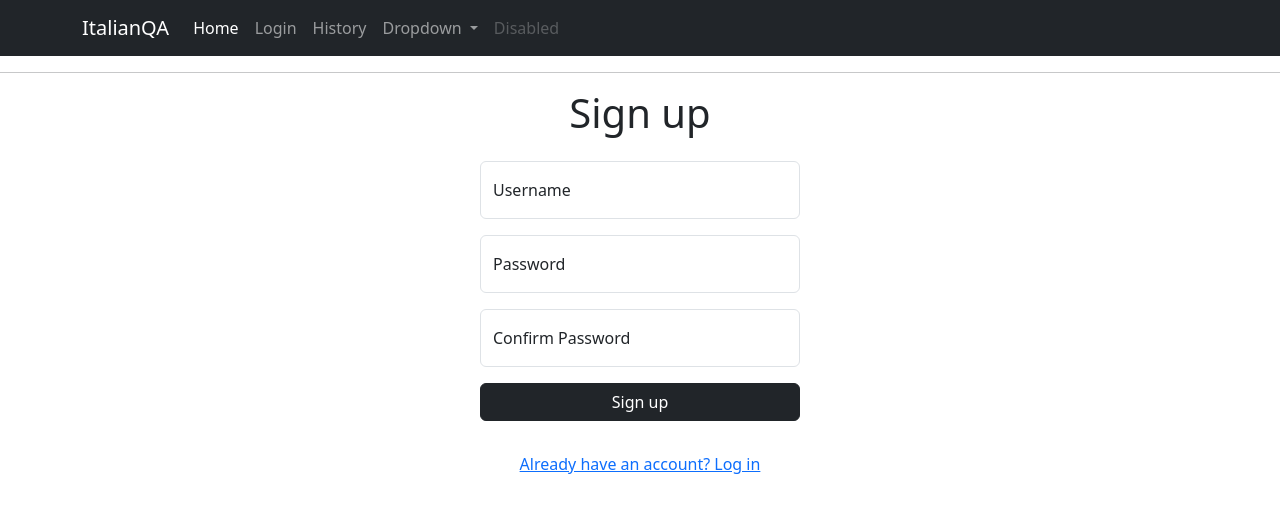
After one commit to blueCormorant/ItalianQA, a Flask app: page /signup in a window 1280 px wide. The commit adds this page. Shown: the top 513 px of the page. Run offline with Flask 2, Linux system fonts and the light colour scheme; some libraries are stand-ins or nearby versions.

Commit message:
Add signup logic

```diff
--- a/app/forms.py
+++ b/app/forms.py
@@ -25,3 +25,9 @@ class LoginForm(FlaskForm):
   username = StringField("Username", validators=[DataRequired()])
   password = PasswordField("Password", validators=[DataRequired()])
   submit = SubmitField('Submit')
+
+class SignupForm(FlaskForm):
+  username = StringField("Username", validators=[DataRequired()])
+  password = PasswordField("Password", validators=[DataRequired()])
+  confirm_password = PasswordField("Confirm Password", validators=[DataRequired()])
+  submit = SubmitField('Submit')
--- a/app/routes.py
+++ b/app/routes.py
@@ -1,7 +1,7 @@
 from flask import render_template, flash, redirect
 from flask import session
 from app import app
-from app.forms import QAForm, LoginForm
+from app.forms import QAForm, LoginForm, SignupForm
 from app.qa.qa import QuestionAnswerer
 import psycopg2.pool
 import os
@@ -40,6 +40,11 @@ class DBConn(object):
     hash = self.cursor.fetchone()[0]
     print(password.encode('utf-8') , hash.encode('utf-8'))
     return bcrypt.checkpw(password.encode('utf-8'), hash.encode('utf-8'))
+
+  def add_user(self, username, password):
+    hash = hash_password(password)
+    command = "insert into users (name, email, hash) values (%s, %s, %s)"
+    self.cursor.execute(command, ("", username, hash))
 
 class QAItem(object):
 
@@ -111,3 +116,16 @@ def login():
         else:
             return render_template("login.html", form=form)
     return render_template("login.html", title="Login", form=form)
+
+@app.route('/signup', methods=["GET", "POST"])
+def signup():
+  form = SignupForm()
+  if form.validate_on_submit():
+    try:
+      print("validate_on_submit")
+      db.add_user(form.username.data, form.password.data)
+    except Exception as e:
+      print(e)
+    return render_template("login.html", title="Login", form=LoginForm())
+  else:
+    return render_template("signup.html", title="Signup", form=form)
--- a/app/templates/login.html
+++ b/app/templates/login.html
@@ -22,4 +22,9 @@
         {{ form.submit(class_="btn btn-dark w-100", value="Log in") }}
     </form>
   </div>
+<div class="text-center mt-4">
+  <form action="/signup">
+    <button type="submit" class="btn btn-link">Sign up</button>
+  </form>
+</div>
 {% endblock %}
--- /dev/null
+++ b/app/templates/signup.html
@@ -0,0 +1,36 @@
+{% extends "base.html" %}
+
+{% block content %}
+  <div class="d-flex justify-content-center align-items-center">
+    <form action="{{ url_for('signup') }}" method="post" novalidate class="col-sm-6 col-md-4 col-lg-3">
+      <h1 class="text-center mb-4">Sign up</h1>
+      <div class="form-floating mb-3">
+        {{ form.username(size=32, class_="form-control", id="username", placeholder="Username", autocomplete="off") }}
+        <label for="username">Username</label>
+        {% for error in form.username.errors %}
+          <span class="invalid-feedback d-block">{{ error }}</span>
+        {% endfor %}
+      </div>
+      <div class="form-floating mb-3">
+        {{ form.password(size=32, class_="form-control", id="password", placeholder="Password", autocomplete="off") }}
+        <label for="password">Password</label>
+        {% for error in form.password.errors %}
+          <span class="invalid-feedback d-block">{{ error }}</span>
+        {% endfor %}
+      </div>
+      <div class="form-floating mb-3">
+        {{ form.confirm_password(size=32, class_="form-control", id="confirm_password", placeholder="Confirm Password", autocomplete="off") }}
+        <label for="confirm_password">Confirm Password</label>
+        {% for error in form.confirm_password.errors %}
+          <span class="invalid-feedback d-block">{{ error }}</span>
+        {% endfor %}
+      </div>
+      {{ form.submit(class_="btn btn-dark w-100", value="Sign up") }}
+    </form>
+  </div>
+  <div class="text-center mt-4">
+    <form action="{{ url_for('login') }}">
+      <button type="submit" class="btn btn-link">Already have an account? Log in</button>
+    </form>
+ </div>
+{% endblock %}
```
